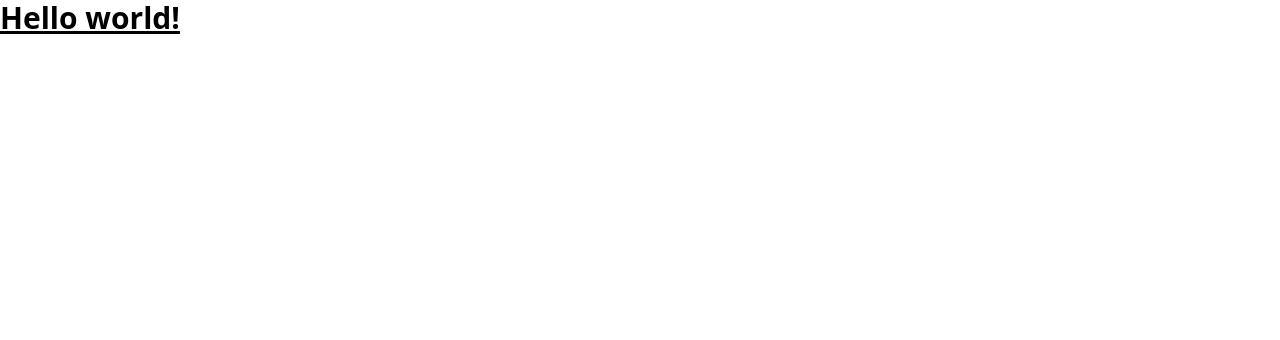
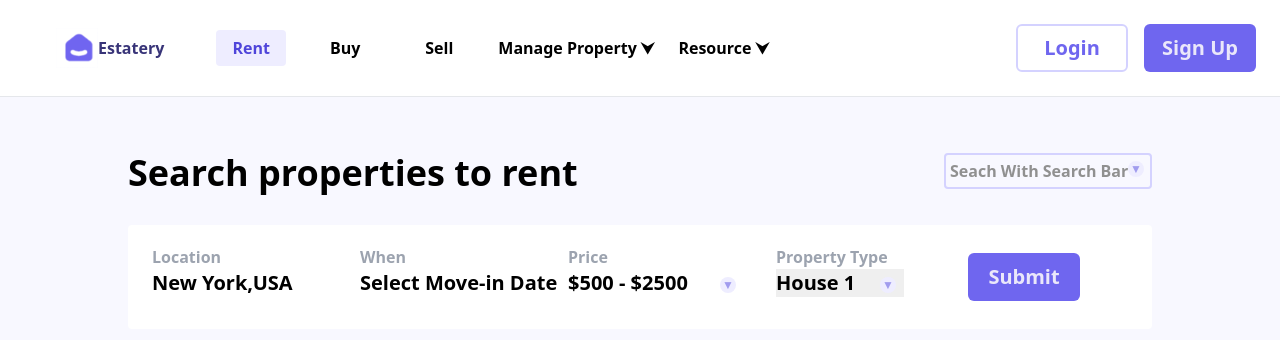
Before and after one commit to Dhananjay-JSR/estatery, a Next.js app: page / in a window 1280 px wide. Shown: the top 340 px of the page. Built offline with nearby package versions, Linux system fonts and the light colour scheme.

Commit message:
Navbar HeadText Completed

```diff
--- /dev/null
+++ b/components/Headbar.tsx
@@ -0,0 +1,23 @@
+import { useState } from "react";
+
+function DropDown(){
+    const [isClosed,setIsClosed] = useState(false);
+    return <>
+    <div  className={`float-right relative after:absolute after:text-xs after:content-['▼'] ${isClosed? 'after:transition-all after:rotate-90' : 'after:rotate-0 after:transition-all'}  w-fit after:right-2 after:top-2 after:rounded-full after:w-4 after:h-4 after:flex after:justify-center after:items-center after:text-[#a19cee] after:bg-[#eeedff]`}>
+    <button onClick={(e)=>{
+        setIsClosed(!isClosed)
+    }} className="text-[#909090] font-semibold w-52 p-1 rounded border-[#d4d2ff] border-2 border-solid text-left" >
+    Seach With Search Bar
+    </button>
+    </div>
+    </>
+}
+
+export default function Headbar(){
+    return <>
+    <div className="pt-14">
+    <div className="inline-block w-fit text-4xl font-bold">Search properties to rent</div>
+    <DropDown/>
+    </div>
+    </>
+}
--- /dev/null
+++ b/components/Navbar.tsx
@@ -0,0 +1,52 @@
+import Button from "./modules/Button";
+import logo from './assets/logo.png'
+import Image from "next/image";
+type HyperLinkProps= {children:string,
+    active?:true,
+    dropdown?:never
+} | {
+        children:string,
+        dropdown?:true,
+        active?:never
+    }
+function HyperLinks(props:HyperLinkProps){
+    const isActive = props.active || false
+    const isDropDown = props.dropdown||false
+    return <button className={`font-semibold ${isActive? "text-[#4f45da] bg-[#eeedff]": "text-black"} ${isDropDown?"after:content-['⮟']  after:ml-1" : ""}  ml-3 mr-3 min-w-[70px] rounded  h-9 flex justify-center items-center `}>{props.children}</button>
+}
+
+function LeftModule(){
+    return <div className="flex items-center w-fit">
+        <div className="flex ml-10 mr-10">
+
+    <Image height={'40'} src={logo as unknown as string} alt="Image Logo"/>
+    <div className="flex justify-center items-center font-bold text-[#383478]">
+
+    Estatery
+    </div >
+        </div>
+        <HyperLinks active>
+            Rent
+        </HyperLinks>
+        <HyperLinks >
+            Buy
+        </HyperLinks>
+        <HyperLinks >
+            Sell
+        </HyperLinks>
+        <HyperLinks dropdown>
+            Manage Property
+        </HyperLinks>
+        <HyperLinks dropdown>
+            Resource
+        </HyperLinks>
+    </div>
+}
+
+function RightModule(){
+    return <div ><Button variant="light">Login</Button><Button variant="dark">Sign Up</Button></div>
+}
+
+export default function Navbar(){
+    return <><div className="p-4 flex justify-between bg-white"><LeftModule/><RightModule/></div><hr/></>
+}
--- /dev/null
+++ b/components/SelectionGrid.tsx
@@ -0,0 +1,119 @@
+import { MutableRefObject, useEffect, useRef, useState } from "react"
+import Button from "./modules/Button"
+
+type DefaultGridOptionProps =|{
+    type:'button'
+    title:string,
+    options?:never,
+    min?:never,
+    max?:never,
+    description?:never
+}|{
+    type:'option',
+    title:string,
+    options:string[],
+    min?:never,
+    max?:never,
+    description?:never
+}|{
+    type:'range',
+    title:string,
+    options?:never,
+    min:number,
+    max:number,
+    description?:never
+}|{
+    type:'date',
+    title:string,
+    options?:never,
+    min?:never,
+    max?:never,
+    description:string
+}|{
+    type:'input',
+    title:string,
+    min?:never,
+    max?:never,
+    options?:never,
+    description:string
+}
+
+function DefaultGridOption(props:DefaultGridOptionProps){
+    const ref = useRef() as MutableRefObject<HTMLDivElement>
+    const [open,setOpen] = useState(false);
+    const [maxVal,setMaxVal] = useState(props.max);
+    useEffect(() => {
+        const checkIfClickedOutside = (e:any) => {
+          if (open && ref.current && !ref.current.contains(e.target)) {
+            setOpen(false)
+          }
+        }
+        document.addEventListener("mousedown", checkIfClickedOutside)
+        return () => {
+          document.removeEventListener("mousedown", checkIfClickedOutside)
+        }
+      }, [open])
+    return <>
+
+    {props.type=="input"?
+        <div className="pr-6 pl-6">
+        <div className="text-gray-400 font-semibold">{props.title}</div>
+        <input type="text" defaultValue={props.description} className="w-44 text-xl text-black font-bold" />
+        </div>
+            : (props.type=="date"?
+                <div className="pr-6 pl-6">
+                <div className="text-gray-400 font-semibold">{props.title}</div>
+                <input type={"text"} placeholder={props.description} onBlur={(e)=>{
+                    e.target.type="text"
+                }} onFocus={(e)=>{
+                    e.target.type="date"
+                    // e.target.style.width="100%"
+                }} className="placeholder:text-black font-bold w-52 text-xl "/>
+                </div>
+                    : (props.type=="range"?
+                        <div className="pr-6 pl-6">
+                        <div className="text-gray-400 font-semibold">{props.title}</div>
+                        <div className="relative">
+                        <button className="font-bold text-xl relative after:absolute after:text-xs after:content-['▼'] w-44  text-left after:right-2 after:top-2 after:rounded-full after:w-4 after:h-4 after:flex after:justify-center after:items-center after:text-[#a19cee] after:bg-[#eeedff]" onClick={()=>{
+                            setOpen(!open)
+                        }}>${props.min} - ${maxVal}</button>
+                        <div ref={ref} className={`${open? "block" : "hidden"} absolute w-fit border-[#d4d2ff] rounded h-fit   border-2 border-solid` }>
+                            <input type={'range' } className="bg-purple-400"  defaultValue={100} onChange={(e)=>{
+                                setMaxVal(prev => props.min+((props.max-props.min)/100)*e.target.valueAsNumber)
+                            }} step={10} />
+
+                        </div>
+                        </div>
+
+                        </div>
+                        :
+                            (props.type=="option"?
+                                <>
+                                <div className="pr-6 pl-6">
+                                <div className="text-gray-400 font-semibold">{props.title}</div>
+                                <div className="font-bold text-xl">{props.description}</div>
+                                <div className="relative after:absolute after:text-xs after:content-['▼'] w-fit after:right-2 after:top-2 after:rounded-full after:w-4 after:h-4 after:flex after:justify-center after:items-center after:text-[#a19cee] after:bg-[#eeedff]">
+
+                                <select  className="font-bold text-xl appearance-none w-32 " name="housing_option" id="housing_option">{props.options.map(e=>{
+                                    return <option  value={e}>{e}</option>
+                                })}</select>
+                                </div>
+                                </div>
+                                </>
+                                : (props.type=="button"?
+                                <Button variant="dark">Submit</Button>
+                                : null))))}
+    </>
+}
+
+export default function SelectionGrid(){
+    return <>
+    <div  className=" rounded bg-white mt-8 pt-5 pb-5 grid grid-cols-5 gap-4">
+    <DefaultGridOption description="New York,USA" title="Location" type="input"/>
+    <DefaultGridOption description="Select Move-in Date" title="When" type="date" />
+    <DefaultGridOption min={500} max={2500} title="Price" type="range" />
+    <DefaultGridOption options={["House 1","House 2","House 3","House 4"]} title="Property Type" type="option" />
+    <DefaultGridOption title="Search" type="button" />
+    </div>
+    </>
+}
--- /dev/null
+++ b/components/modules/Button.tsx
@@ -0,0 +1,10 @@
+type BtnProps = Omit<React.ButtonHTMLAttributes<HTMLButtonElement>,'children'> & {
+    children:String,
+    variant:'light'|'dark'
+}
+
+export default function Button({children,variant,...rest}:BtnProps){
+    return <button {...rest} className={`w-28 h-12 font-semibold rounded-md text-xl m-2 ${variant=='dark'? 'bg-[#6f66ef] text-[#eae7fa]' : 'border-[#d4d2ff] border-2 border-solid text-[#6f66ef]'}`}  >
+        {children}
+    </button>
+}
--- a/pages/_app.tsx
+++ b/pages/_app.tsx
@@ -2,5 +2,5 @@ import '../styles/globals.css'
 import type { AppProps } from 'next/app'
 
 export default function App({ Component, pageProps }: AppProps) {
-  return <Component {...pageProps} />
+  return < Component {...pageProps} />
 }
--- a/pages/index.tsx
+++ b/pages/index.tsx
@@ -1,5 +1,18 @@
+import Navbar from "../components/Navbar";
+import Head from "next/head";
+import Headbar from "../components/Headbar";
+import SelectionGrid from "../components/SelectionGrid";
 export default function Home(){
-  return  <h1 className="text-3xl font-bold underline">
-  Hello world!
-</h1>
+
+  return  <><Head>
+    <title>Estary</title>
+  </Head>
+    <div className="bg-[#f8f8ff] fixed h-full w-full">
+  <Navbar />
+  <div className="h-[100%] pl-32 pr-32 ">
+  <Headbar/>
+  <SelectionGrid/>
+  </div>
+    </div>
+  </>
 }
--- a/tailwind.config.js
+++ b/tailwind.config.js
@@ -5,7 +5,12 @@ module.exports = {
     "./components/**/*.{js,ts,jsx,tsx}",
   ],
   theme: {
-    extend: {},
+    extend: {
+      'colors':{
+        'purpled':'#6f66ef',
+        'purplew':'#eae7fa'
+      }
+    },
   },
   plugins: [],
 }
```
Also changed, not shown: components/assets/logo.png (added), 1 other file (tests, documents, lock files or other folders).
